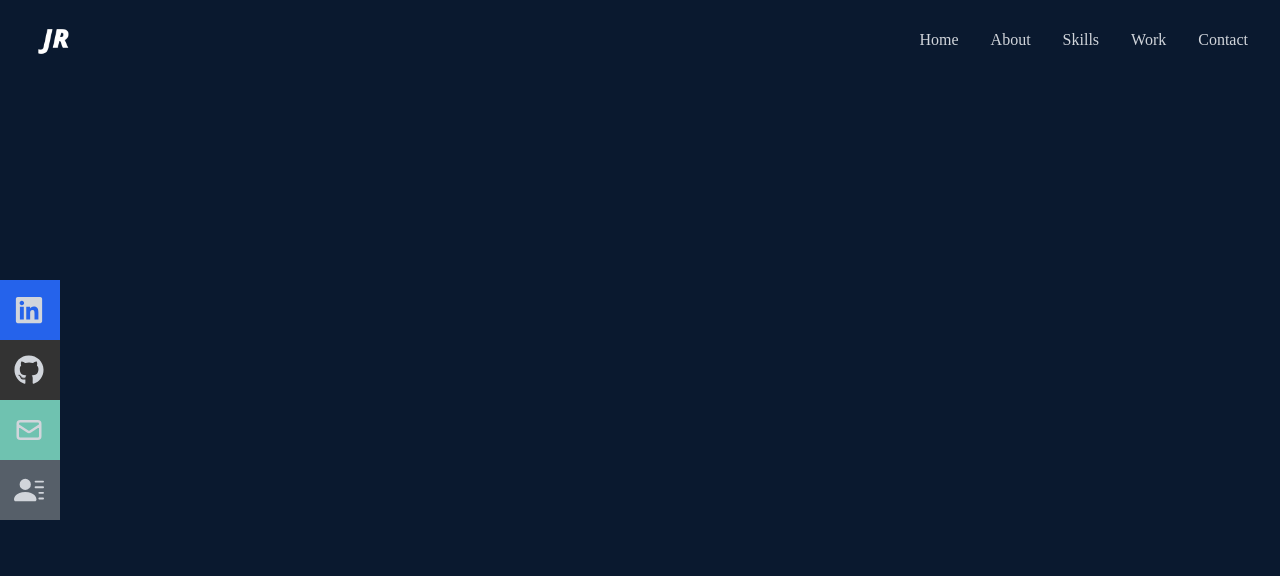
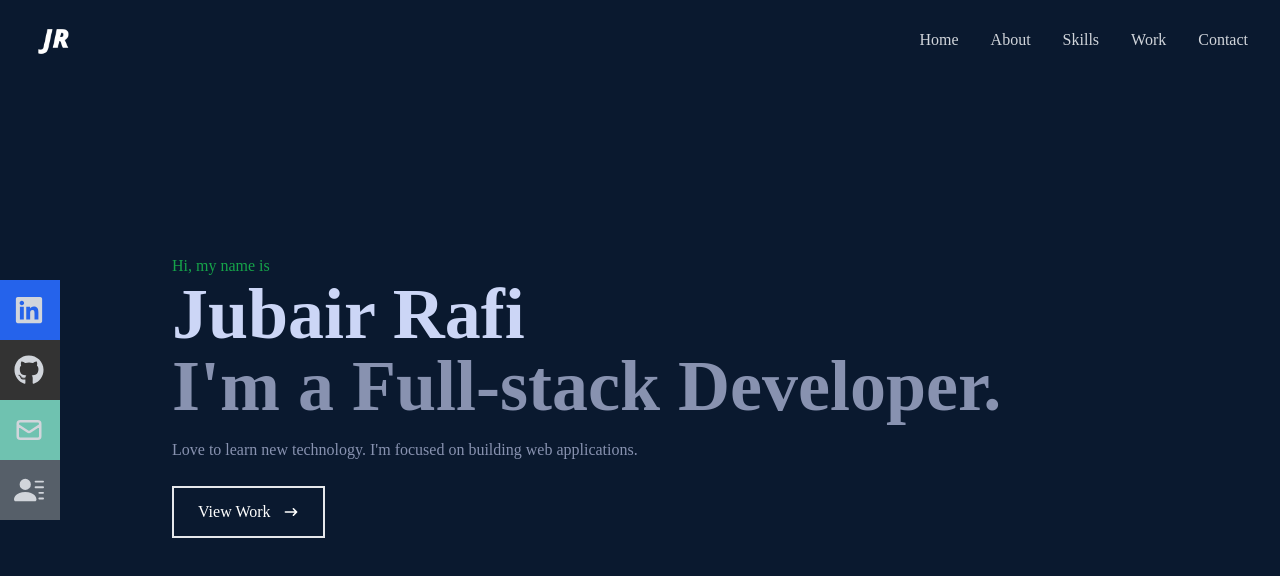
Before and after one commit to JubairRafi/Portfolio-using-react-S1, a React (Create React App) app in the folder portfolio/: page / in a window 1280 px wide. Shown: the top 576 px of the page. Built offline with nearby package versions, Linux system fonts and the light colour scheme.

Commit message:
home page

```diff
--- a/portfolio/src/components/Home.jsx
+++ b/portfolio/src/components/Home.jsx
@@ -1,9 +1,23 @@
 import React from 'react'
-import {HiArrowNarrowRights} from 'react-icons/hi'
+import {HiArrowNarrowRight} from 'react-icons/hi'
 export const Home = () => {
   return (
-    <div className='w-full h-screen bg-[#0a192f]'>
+    <div name='home' className='w-full h-screen bg-[#0a192f]'>
 
+        <div className='max-w-[1000px] mx-auto px-8 flex flex-col justify-center h-full'>
+            <p className='text-green-600'>Hi, my name is</p>
+            <h1 className='text-4xl sm:text-7xl font-bold text-[#ccd6f6]'>Jubair Rafi</h1>
+            <h2 className='text-4xl sm:text-7xl font-bold text-[#8892b0]'>I'm a Full-stack Developer.</h2>
+            <p className='text-[#8892b0] py-4 max-w-[700px]'>Love to learn new technology. I'm focused on building web applications.</p>
+
+            <div>
+                <button className='text-white group border-2 px-6 py-3 my-2 flex items-center hover:bg-green-600 hover:border-green-600'>View Work
+                  <span className='group-hover:rotate-90 group-hover:mb-2 duration-300'>
+                      <HiArrowNarrowRight className='ml-3' />
+                  </span>
+                </button>
+            </div>
+        </div>
     </div>
   )
 }
```
